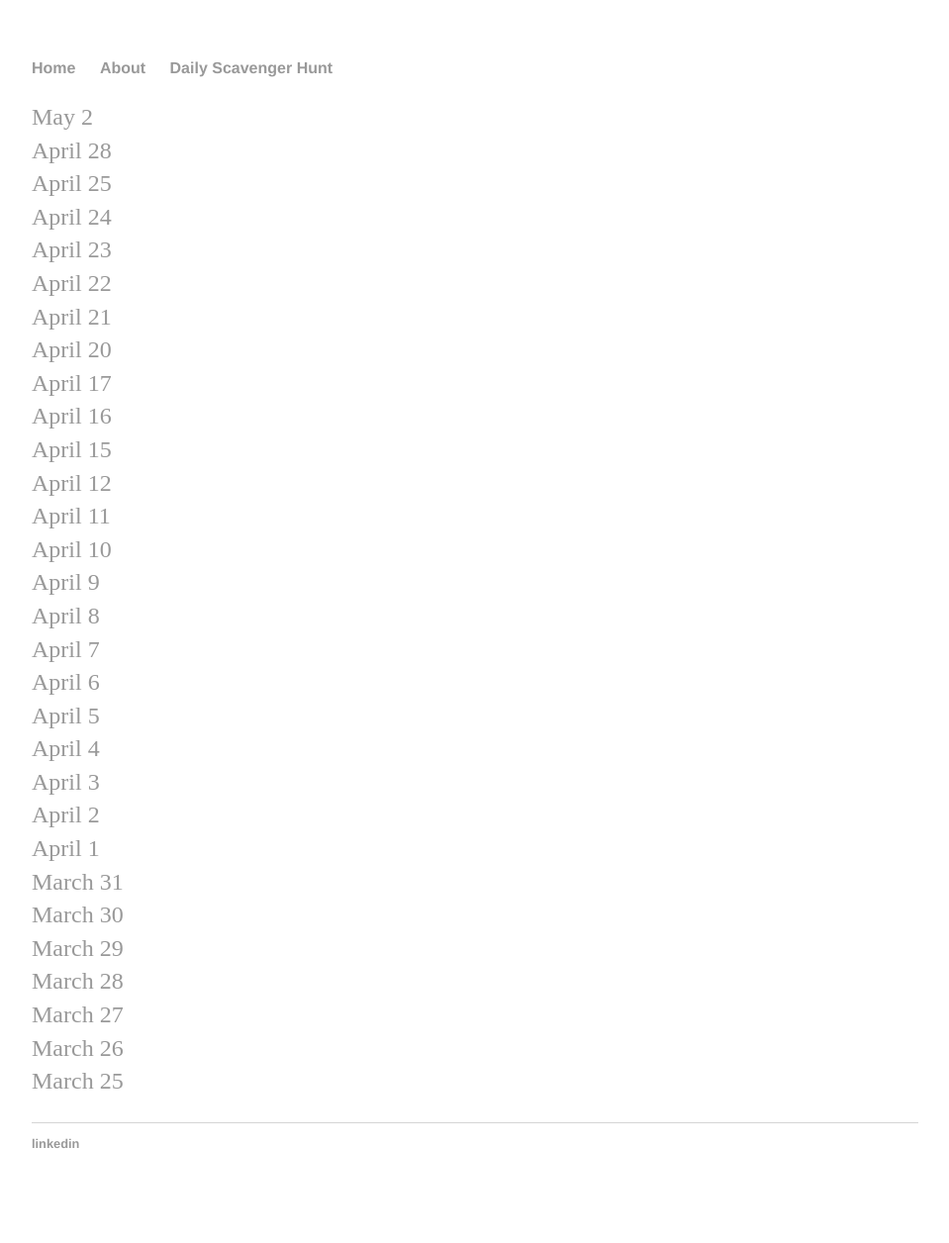
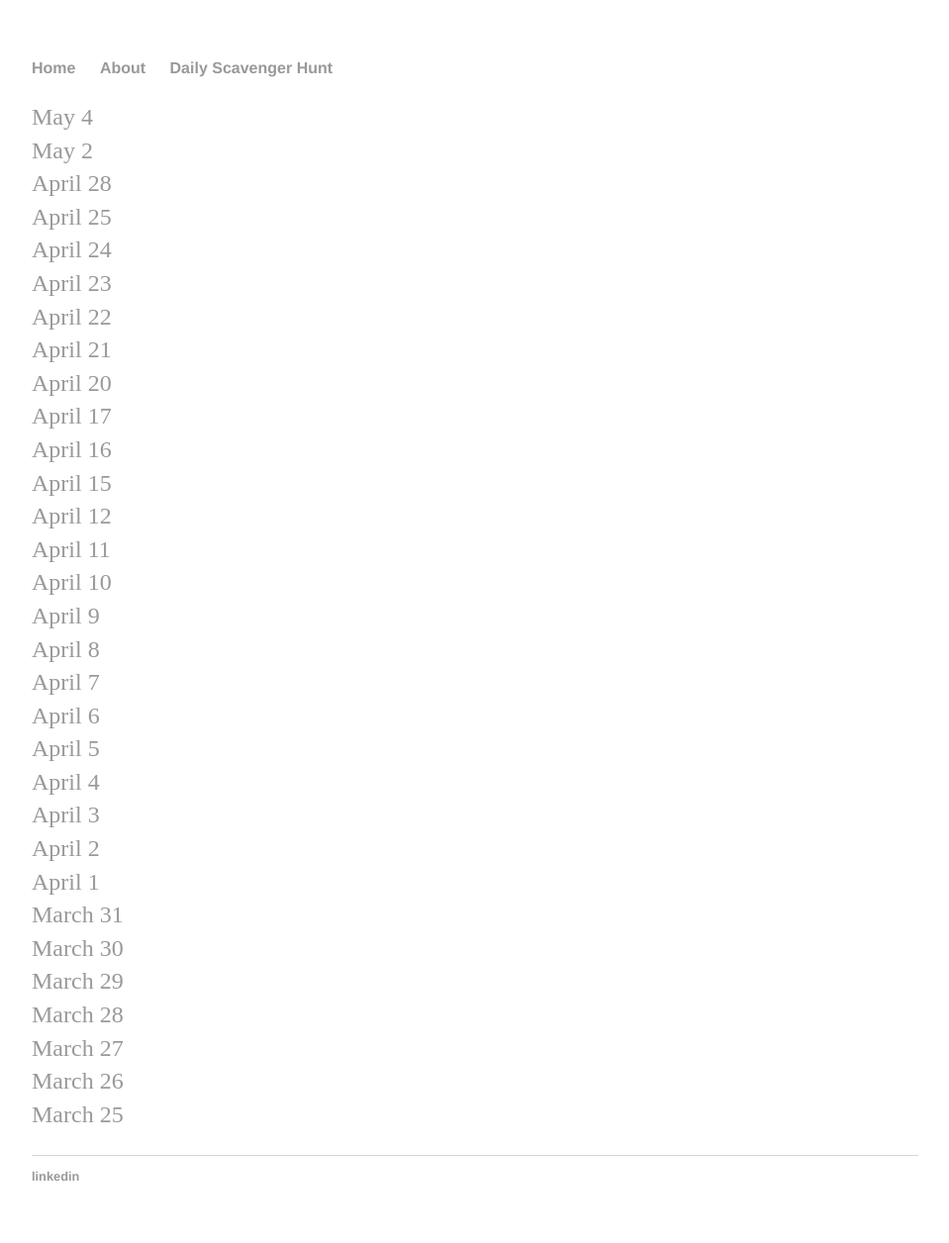
Before and after one commit to marisabrandt/marisabrandt.github.io, a Jekyll site: the page built from daily/index.html, in a window 1280 px wide. Shown: the whole page at 99% size, without its empty margins (160-1119 px from the left). Built offline with Jekyll 4.4.1, drawn with Linux system fonts in a browser that asks for light colours; before the commit the page ends 1223 px from its top, so only the background shows below that.

Commit message:
Update index.html

```diff
--- a/daily/index.html
+++ b/daily/index.html
@@ -4,6 +4,8 @@ title: Daily Walk Scavenger Hunt
 ---
 <div class="blurb">
 	<p>
+		<a href="https://forms.gle/aiFrQAgdgnBtQyZE7">May 4</a>
+		<br>
 		<a href="https://forms.gle/6aczdz7eYzC3qhzm8">May 2</a>
 		<br>
 		<a href="https://forms.gle/teKFPXd1bX5ws4vr6">April 28</a>
```
